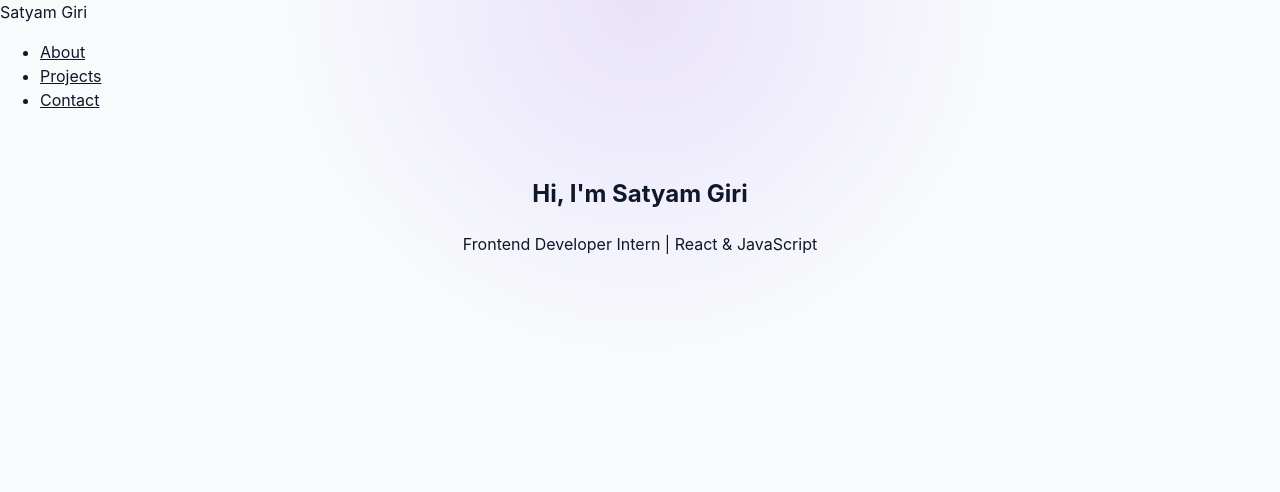
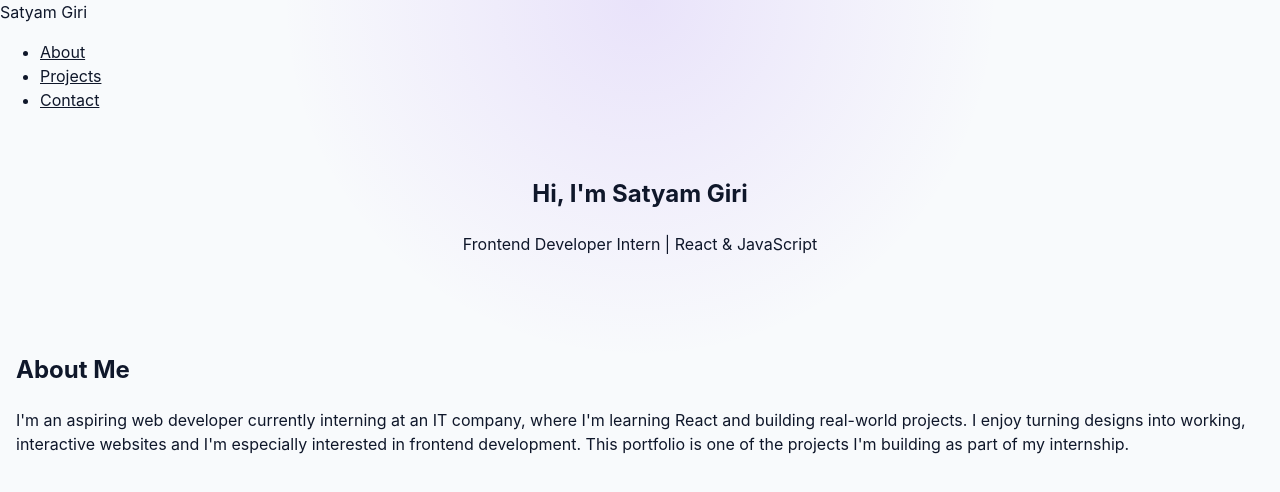
Before and after one commit to satyamgiri9846-cmyk/my-portfolio, a React (Vite) app: page / in a window 1280 px wide. Shown: the top 492 px of the page. Built offline with nearby package versions, Linux system fonts and the light colour scheme.

Commit message:
Add about section

```diff
--- a/src/App.jsx
+++ b/src/App.jsx
@@ -1,11 +1,13 @@
 import Navbar from "./components/Navbar";
 import Hero from "./components/Hero";
+import About from "./components/About";
 
 function App() {
   return (
     <div>
       <Navbar />
       <Hero />
+      <About />
     </div>
   );
 }
--- /dev/null
+++ b/src/components/About.jsx
@@ -0,0 +1,16 @@
+function About() {
+  return (
+    <section style={{ padding: "2rem 1rem" }}>
+      <h2>About Me</h2>
+      <p>
+        I'm an aspiring web developer currently interning at an IT company, where
+  I'm learning React and building real-world projects. I enjoy turning
+  designs into working, interactive websites and I'm especially interested
+  in frontend development. This portfolio is one of the projects I'm
+  building as part of my internship.
+      </p>
+    </section>
+  );
+}
+
+export default About;
```
